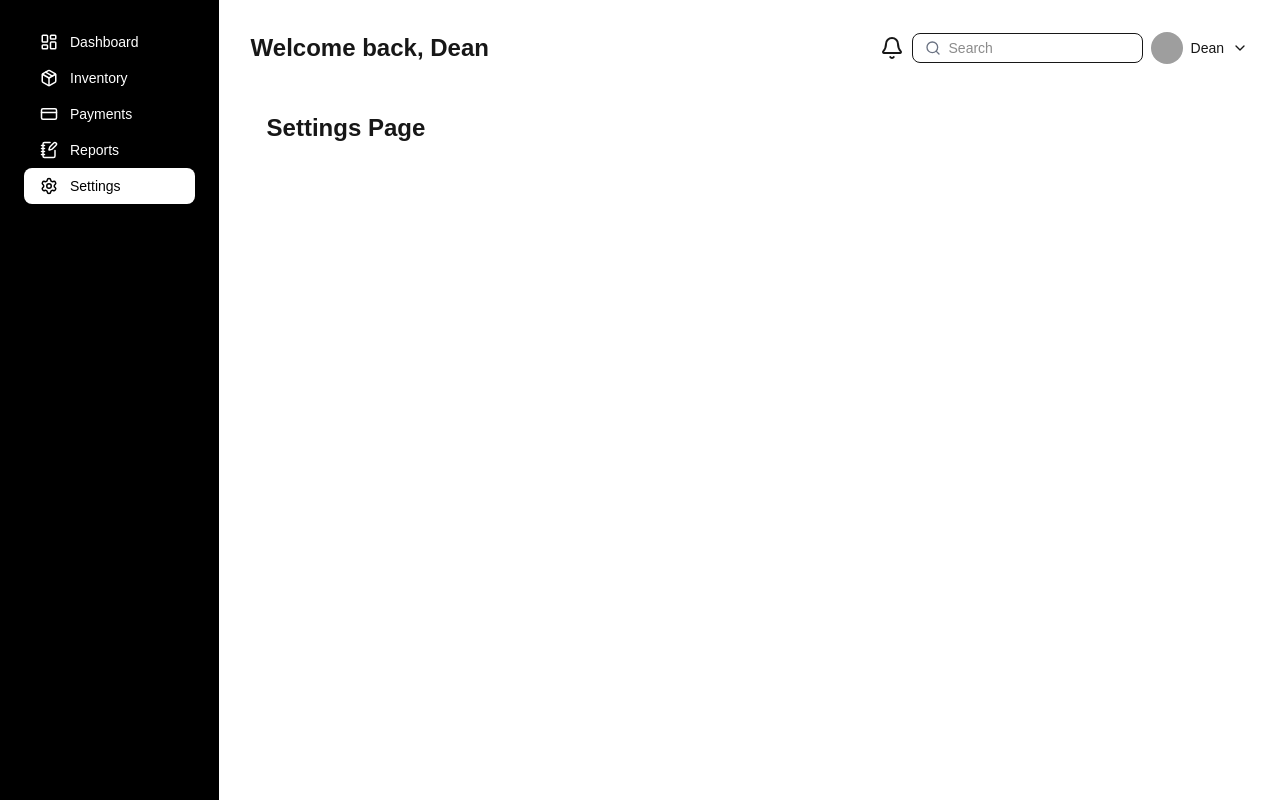
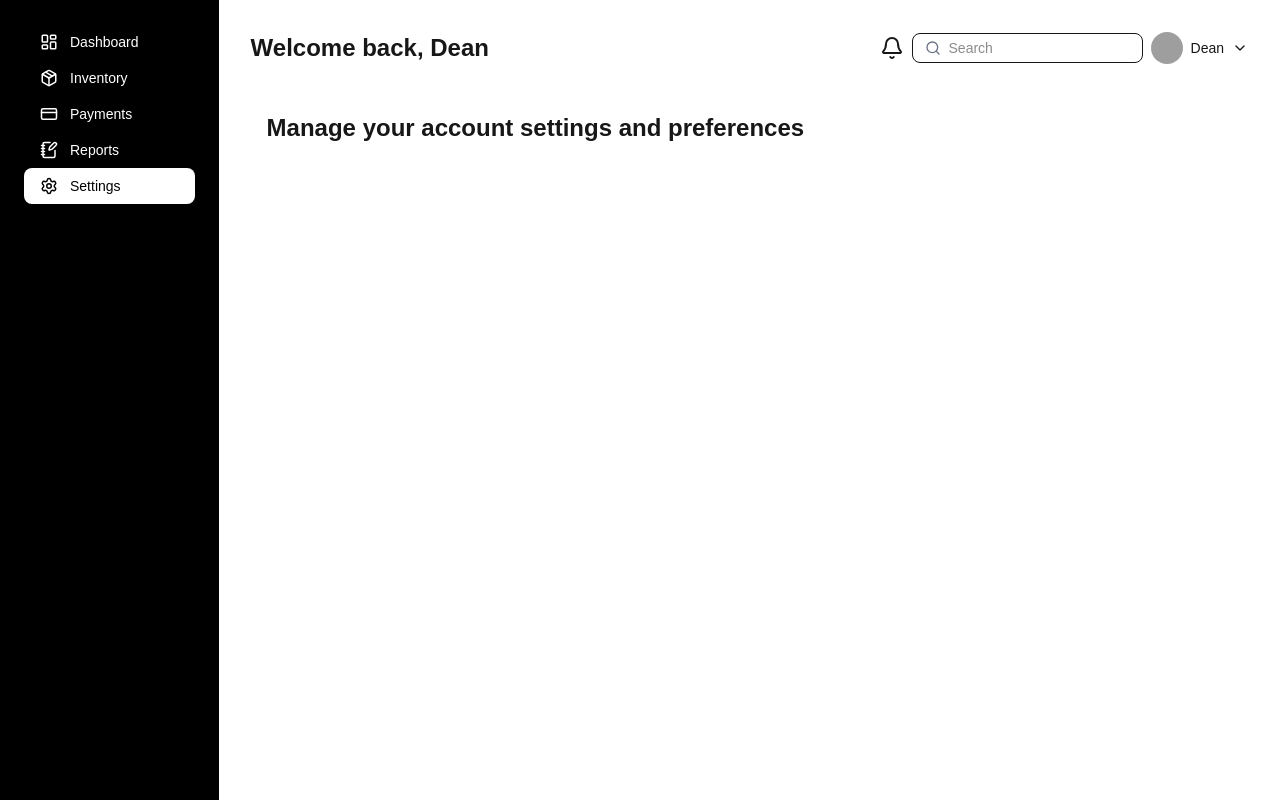
Before and after one commit to devpatrick007/waste-mgt, a Next.js app: page /settings in a window 1280 px wide. Built offline with nearby package versions, Linux system fonts and the light colour scheme; grey boxes are pictures that could not be loaded.

Commit message:
second push

```diff
--- a/app/settings/page.jsx
+++ b/app/settings/page.jsx
@@ -2,7 +2,7 @@ export default function Home() {
 
     return (
         <div className="p-4">
-            <h1 className="text-2xl font-bold">Settings Page</h1>
+            <h1 className="text-2xl font-bold">Manage your account settings and preferences</h1>
         </div>
     );
 }
```
